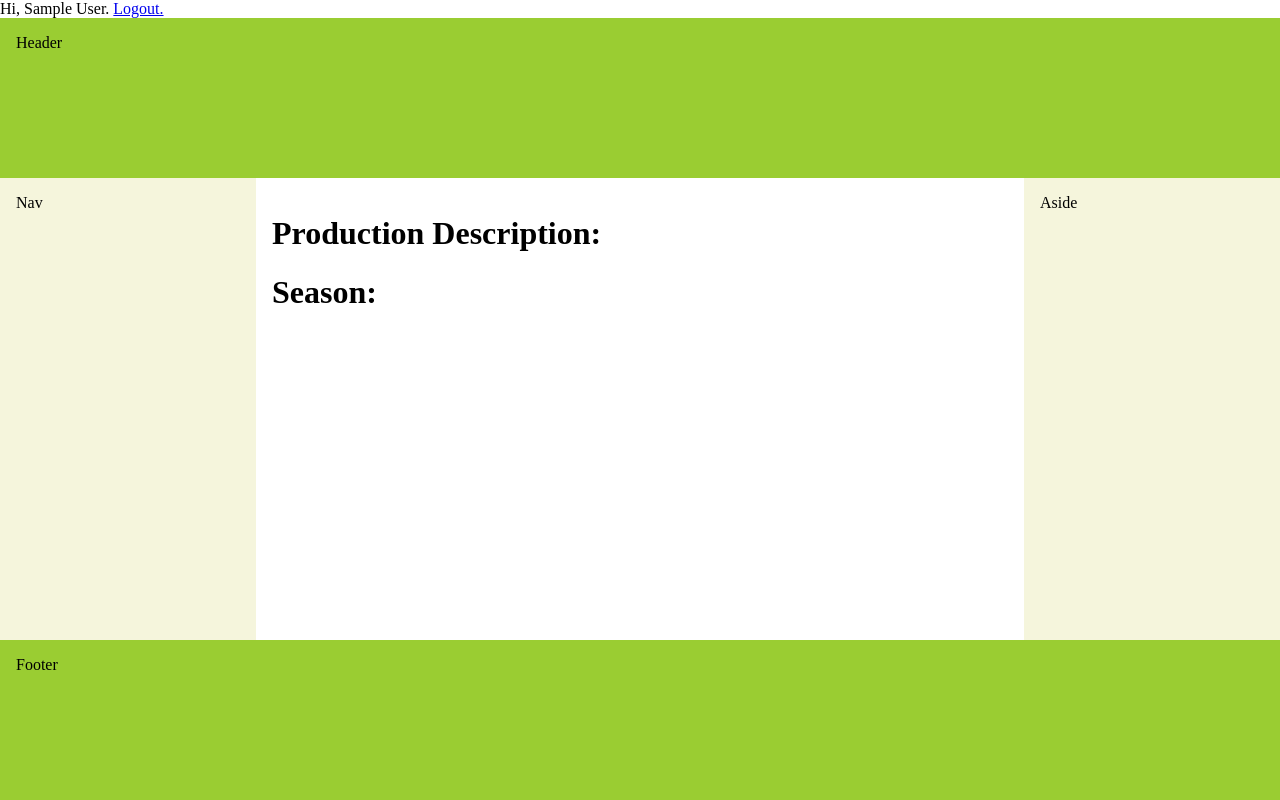
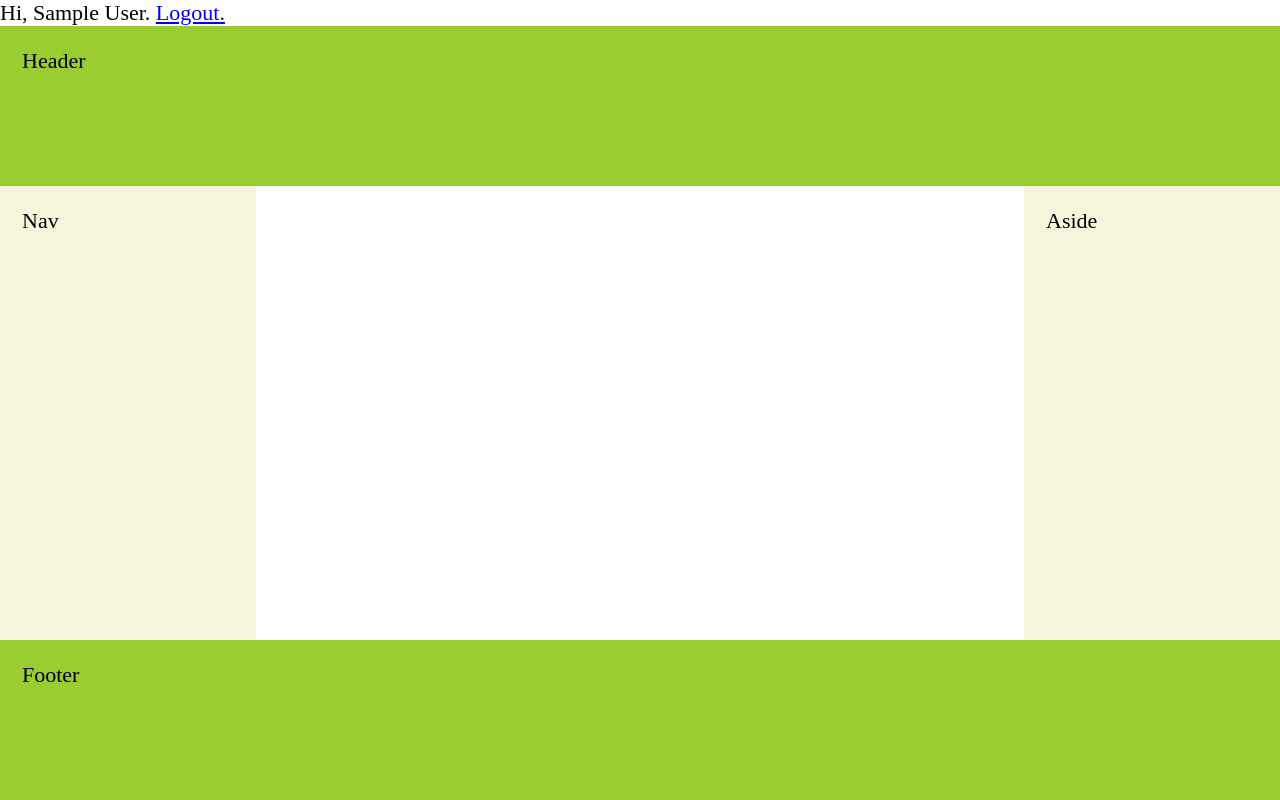
Before and after one commit to Queer-Theatre-Kalamazoo/qtapp, a Flask app: template queertk/production/templates/production.html in a window 1280 px wide. Run offline with Flask 2, Linux system fonts and the light colour scheme; the template is opened without the code that fills it, so the values that code supplies are empty; the visitor is signed in with stand-in values (Sample User, id 1); data comes from the database, SQL or seed files in the repository; parts of the project's set-up code (start-up, migrations or seed data) failed here and were passed over.

Commit message:
Add boilerplate styles and clamp-based typography

```diff
--- a/queertk/production/templates/production.html
+++ b/queertk/production/templates/production.html
@@ -1,27 +1,27 @@
 {% extends "base.html" %}
 
 {% block content %}
-<h1>Production Description:</h1>
-{{ production.description }}
+<h3>{{ production.description }}</h3>
 
-<h1>Season:</h1>
-{{ season.description }}
+
+<p>{{ season.description }}</p>
+
 
 {% if notices %}
-<h1>Notices:</h1>
-{% endif %}
-
 {% for pn, n, nt in notices %}
 <h4>{{ nt.description }}</h4>
 <p>{{ n.content }}</p>
 {% endfor %}
+{% endif %}
+
+
 
 {% if performances %}
 <h1>Performances:</h1>
 {% endif %}
 <ol>
     {% for p in performances %}
-    <li>{{ p.datetime }}</li>
+    <span><li>{{ p.datetime }}</li></span>
     {% endfor %}
 </ol>
 
--- a/queertk/static/base.css
+++ b/queertk/static/base.css
@@ -52,3 +52,118 @@
         flex: 0 0 20vw;
     }
 }
+
+/* Setup */
+html {
+    /* Change default typefaces here */
+    font-family: serif;
+    font-size: 137.5%;
+    -webkit-font-smoothing: antialiased;
+}
+
+/* Copy & Lists */
+p {
+    line-height: 1.5rem;
+    margin-top: 1.5rem;
+    margin-bottom: 0;
+}
+
+ul,
+ol {
+    margin-top: 1.5rem;
+    margin-bottom: 1.5rem;
+}
+
+ul li,
+ol li {
+    line-height: 1.5rem;
+}
+
+ul ul,
+ol ul,
+ul ol,
+ol ol {
+    margin-top: 0;
+    margin-bottom: 0;
+}
+
+blockquote {
+    line-height: 1.5rem;
+    margin-top: 1.5rem;
+    margin-bottom: 1.5rem;
+}
+
+/* Typography */
+h1,
+h2,
+h3,
+h4,
+h5,
+p,
+li {
+    font-size: clamp(var(--min), var(--val), var(--max));
+}
+
+h1 {
+    --min: 2em; /* minimum value */
+    --val: 5vw; /* preferred value = 5% viewport width */
+    --max: 3em; /* maximum value */
+}
+
+h2 {
+    --min: 1.75em;
+    --val: 4.5vw;
+    --max: 2.8em;
+}
+
+h3 {
+    --min: 1.5em;
+    --val: 4vw;
+    --max: 2.6em;
+}
+
+h4 {
+    --min: 1.25em;
+    --val: 3.5vw;
+    --max: 2.4em;
+}
+
+h5 {
+    --min: 1em;
+    --val: 3vw;
+    --max: 2.20em;
+}
+
+p, li {
+    --min: 1em;
+    --val: 1.75vw;
+    --max: 1.25em;
+}
+
+/* Tables */
+table {
+    margin-top: 1.5rem;
+    border-spacing: 0px;
+    border-collapse: collapse;
+}
+
+table td,
+table th {
+    padding: 0;
+    line-height: 33px;
+}
+
+/* Code blocks */
+code {
+    vertical-align: bottom;
+}
+
+/* Leading paragraph text */
+.lead {
+    font-size: 1.414rem;
+}
+
+/* Hug the block above you */
+.hug {
+    margin-top: 0;
+}
```
